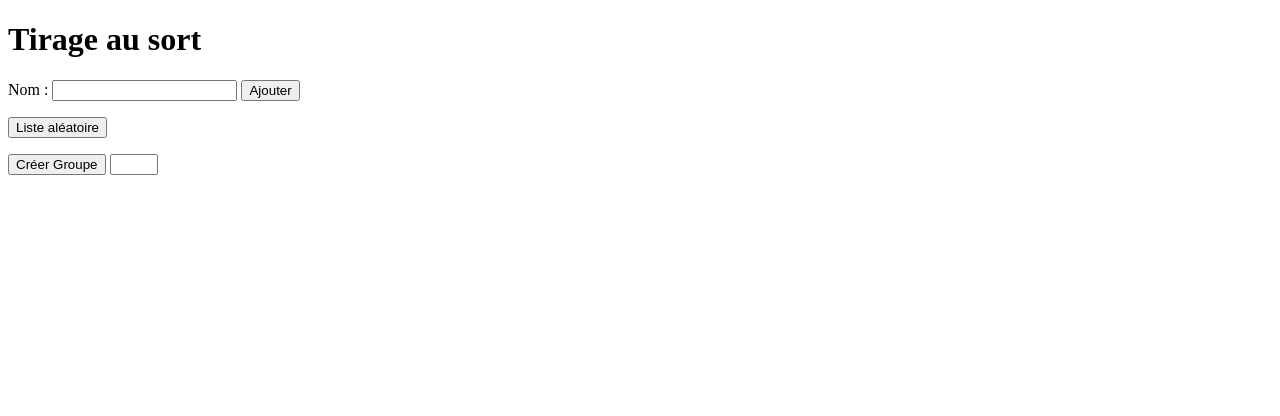
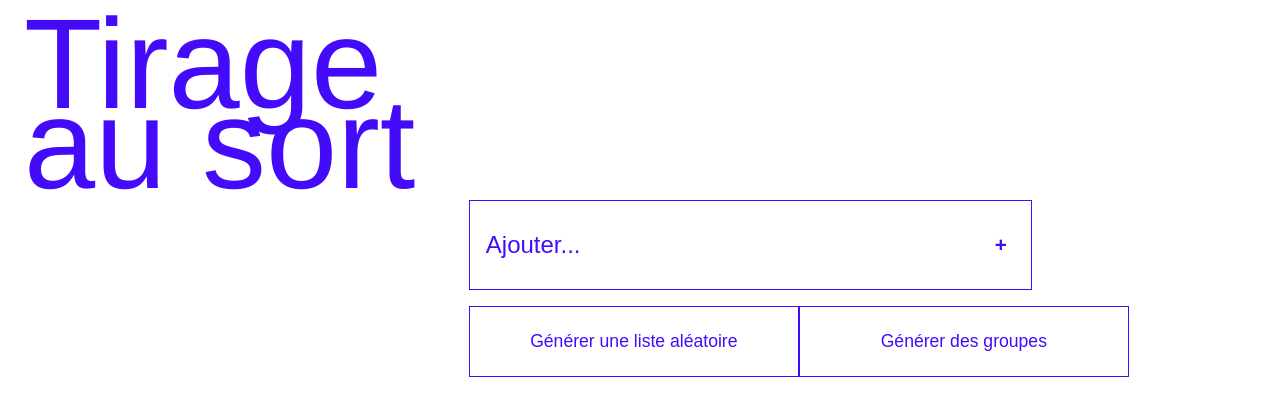
Before and after one commit to HydreNoire/tirageAuSort, a plain HTML site: page index.html in a window 1280 px wide. Drawn offline with Linux system fonts and the light colour scheme.

Commit message:
CSS Page Accueil

```diff
--- a/index.html
+++ b/index.html
@@ -15,15 +15,14 @@
 
 <body>
     <header>
-        <h1>Tirage au sort</h1>
+        <h1>Tirage <br> au sort</h1>
     </header>
 
     <main>
-        <section>
-            <article>
-                <label for="name">Nom :</label>
-                <input type="text" name="" id="nom-input" value="">
-                <button id="ajout-liste">Ajouter</button>
+        <section class="ajout">
+            <article class="ajout-nom">
+                <input type="text" placeholder="Ajouter..." id="nom-input" value="">
+                <button id="ajout-liste">+</button>
             </article>
 
             <ol id="liste-ajout">
@@ -31,20 +30,20 @@
 
         </section>
 
-        <section>
+        <section class="list-random-group">
             <article>
-                <button id="btn-aleatoire">Liste aléatoire</button>
+                <button id="btn-aleatoire">Générer une liste aléatoire</button>
                 <ol id="liste-aleatoire">
 
                 </ol>
             </article>
 
             <article>
-                <button id="btn-groupe">Créer Groupe</button>
+                <button id="btn-groupe">Générer des groupes</button>
                 <input type="number" name="" id="nb-groupe" min="1" max="5">
-                <div id="liste-groupe">
+                <ol id="liste-groupe">
 
-                </div>
+                </ol>
             </article>
         </section>
     </main>
--- a/lise.css
+++ b/lise.css
@@ -0,0 +1,137 @@
+body {
+    display: flex;
+    flex-direction: column;
+    height: 100%;
+    overflow-x: hidden;
+}
+
+header {
+    flex-basis: 25%
+}
+
+main {
+    display: flex;
+    flex-direction: column;
+    justify-content: space-around;
+    align-items: end;
+    flex-basis: 75%;
+    padding-right: 15rem;
+}
+
+h1 {
+    font-size: 8rem;
+    font-weight: 400;
+    color: var(--blueColor);
+    line-height: 5rem;
+    margin: 1rem;
+}
+
+.ajout,
+.list-random-group {
+    width: 55%;
+}
+
+.ajout {
+    padding-bottom: 1rem;
+}
+
+.ajout-nom {
+    border: 1px solid var(--blueColor);
+    padding: 1.5rem 1rem;
+    display: flex;
+    align-items: center;
+    justify-content: space-between;
+}
+
+#nom-input {
+    margin: 0;
+    padding: 0;
+    border: none;
+    color: var(--blueColor);
+    font-size: 1.5rem;
+    width: 500px;
+}
+
+#nom-input:focus {
+    border: none !important;
+    outline: none !important;
+}
+
+#nom-input::placeholder {
+    color: var(--blueColor);
+}
+
+#ajout-liste {
+    margin: 0;
+    padding: 0.5rem;
+    background-color: transparent;
+    border: none;
+    color: var(--blueColor);
+    font-size: 1.3rem;
+    font-weight: 600;
+}
+
+#liste-ajout {
+    margin: 0;
+    padding: 0;
+}
+
+.nom {
+    list-style: none;
+    border: 1px solid var(--blueColor);
+    border-top: none;
+    font-size: 1.3rem;
+    color: var(--blueColor);
+    padding: 1.5rem 1rem;
+    margin: 0;
+    cursor: pointer;
+    position: relative;
+}
+
+.nom:hover {
+    background-color: rgba(59, 0, 254, 1);
+    color: white;
+}
+
+.nom::after {
+    content: '+';
+    transform: rotate(45deg);
+    font-weight: 600;
+    position: absolute;
+    right: 17px;
+}
+
+.list-random-group {
+    display: flex;
+    justify-content: space-between;
+}
+
+#btn-aleatoire,
+#btn-groupe {
+    padding: 1.5rem 2rem;
+    background-color: transparent;
+    border: 1px solid var(--blueColor);
+    color: var(--blueColor);
+    font-size: 1.1rem;
+    width: 330px;
+    cursor: pointer;
+}
+
+#btn-aleatoire:hover,
+#btn-groupe:hover {
+    color: white;
+    background-color: var(--blueColor);
+}
+
+.groupList {
+    color: var(--blueColor);
+}
+
+.groupList::marker {
+    content: '$';
+}
+
+/* Ce que je ne veux pas voir */
+#nb-groupe {
+    display: none;
+}
--- a/main.css
+++ b/main.css
@@ -1,7 +1,7 @@
 @import 'martial.css';
 @import 'lise.css';
 
-li:hover {
-    background-color: grey;
-    cursor: pointer;
+body {
+    --blueColor: #440BFA;
+    font-family: Helvetica, sans-serif;
 }
--- a/main.js
+++ b/main.js
@@ -17,6 +17,7 @@ function addName() {
 
     tabBase.push(namee.value)
     let itemName = document.createElement('li');
+    itemName.classList.add('nom');
     listName.appendChild(itemName);
     itemName.innerText = namee.value;
 
@@ -99,7 +100,7 @@ function getRandomName() {
 
     for (i = 0; i < tabBase.length; i++) {
         let randomName = document.createElement('li');
-        randomName.classList.add('nom');
+        randomName.classList.add('groupList')
         listRandomName.appendChild(randomName);
         randomName.innerText = tabBase[i];
     }
```
